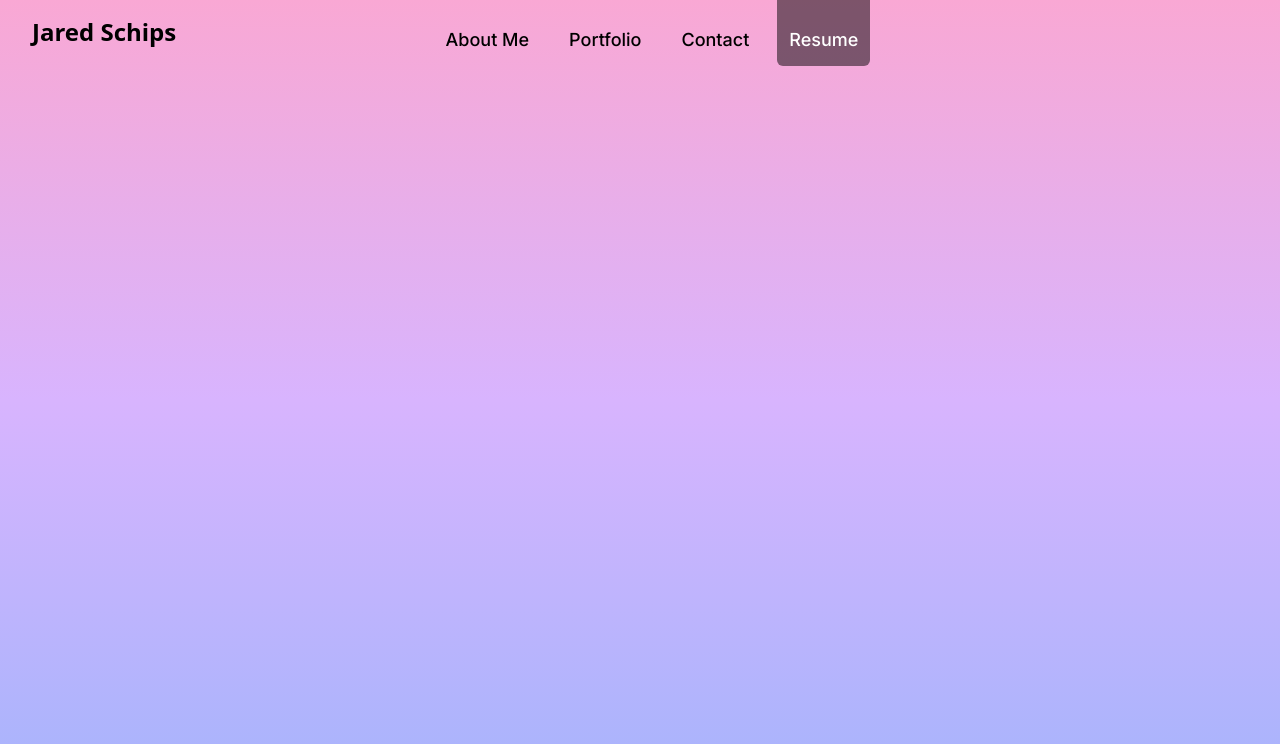
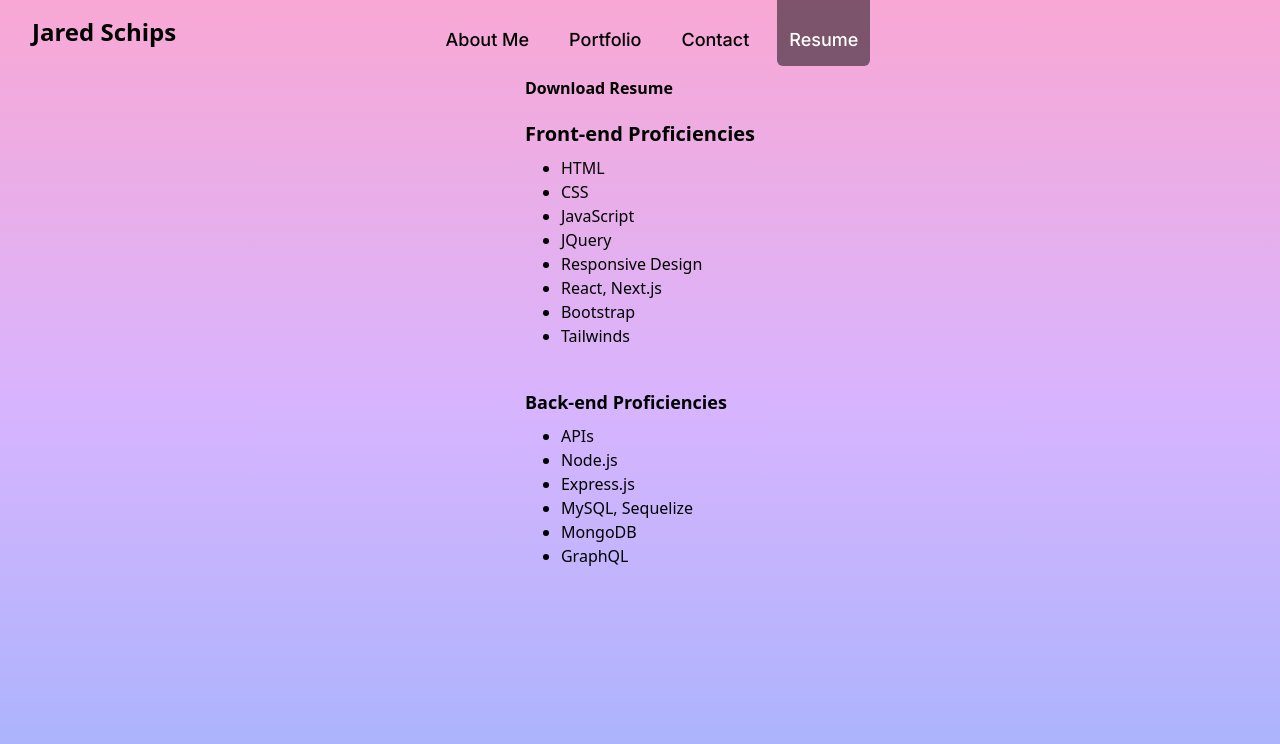
Before and after one commit to JaredSchips/portfolio-2, a Next.js app: page /resume in a window 1280 px wide. Shown: the top 744 px of the page. Built offline with nearby package versions, Linux system fonts and the light colour scheme.

Commit message:
fill resume page

```diff
--- a/src/pages/resume.js
+++ b/src/pages/resume.js
@@ -1,3 +1,29 @@
-export default function Home() {
-  return (<></>)
+export default function Resume() {
+  return (
+    <main className="grid justify-center">
+      <a href="/jared-resume.docx" className="font-semibold mt-3">Download Resume</a>
+
+      <h2 className="text-xl font-bold mt-5 mb-2">Front-end Proficiencies</h2>
+      <ul className="pl-9 list-disc mb-10">
+        <li>HTML</li>
+        <li>CSS</li>
+        <li>JavaScript</li>
+        <li>JQuery</li>
+        <li>Responsive Design</li>
+        <li>React, Next.js</li>
+        <li>Bootstrap</li>
+        <li>Tailwinds</li>
+      </ul>
+
+      <h2 className="text-lg font-bold mb-2">Back-end Proficiencies</h2>
+      <ul className="pl-9 list-disc">
+        <li>APIs</li>
+        <li>Node.js</li>
+        <li>Express.js</li>
+        <li>MySQL, Sequelize</li>
+        <li>MongoDB</li>
+        <li>GraphQL</li>
+      </ul>
+    </main>
+  )
 }
```
Also changed, not shown: 1 other file (tests, documents, lock files or other folders).
